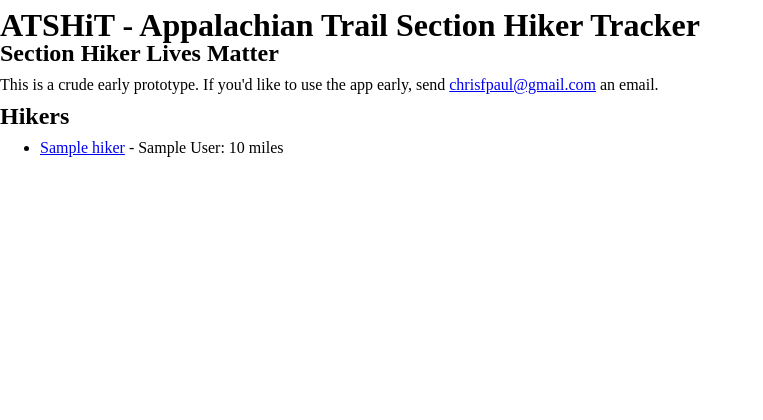
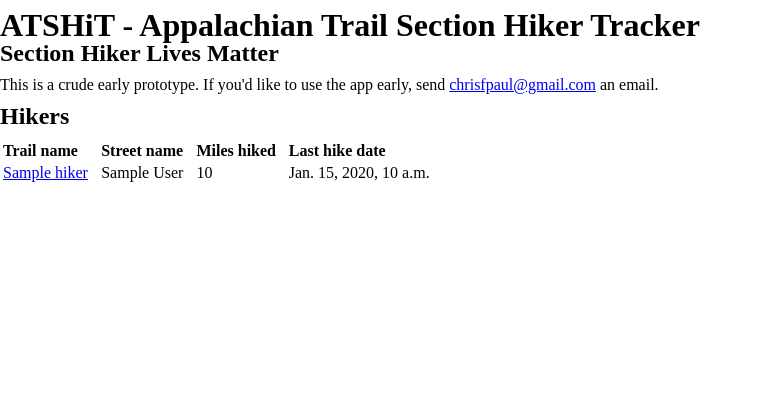
Before and after one commit to chrispaul/attracker, a Django app: template attracker_app/templates/attracker/index.html in a window 1280 px wide. Shown: the top 420 px of the page, without its empty margins (0-763 px from the left). Run offline with Django 3.2, Linux system fonts and the light colour scheme; the template is opened without the code that fills it: most values are stand-ins (such as "Sample title", 1, 10 or a date in 2020).

Commit message:
index: table with last hike date

```diff
--- a/attracker_app/templates/attracker/index.html
+++ b/attracker_app/templates/attracker/index.html
@@ -5,11 +5,13 @@
     #map { height: 60%; width: 50% }
     .wider{width: 50% }
     .narrower {width: 50% }
+    .narrowest {width: 35% }
+    .medium {width: 75% }
     .num { text-align: right; }
     .left_margin { margin-left: 15px; }
     h1 { line-height: 8px; }
     h2 { line-height: 5px; }
-    }
+    th { text-align: left; }
   </style>
 {% endblock %}
 
@@ -20,11 +22,26 @@ This is a crude early prototype. If you'd like to use the app early, send <a hre
     <p><strong>{{ error_message }}</strong></p>
 {% else %}
     {% if hikers %}
-        <ul>
-        {% for hiker in hikers %}
-        <li><a href="{% url 'hiker' hiker.id %}">{{ hiker.trail_name }}</a> - {{ hiker.user.first_name }} {{ hiker.user.last_name }}: {{hiker.miles_hiked}} miles </li>
-        {% endfor %}
-        </ul>
+        <table class=narrowest>
+            <thead>
+                <tr>
+                    <th>Trail name</th>
+                    <th>Street name</th>
+                    <th>Miles hiked</th>
+                    <th>Last hike date</th>
+                </tr>
+            </thead>
+            <tbody>
+                {% for hiker in hikers %}
+                    <tr>
+                        <td><a href="{% url 'hiker' hiker.id %}">{{ hiker.trail_name }}</a></td>
+                        <td>{{ hiker.user.first_name }} {{ hiker.user.last_name }}</td>
+                        <td>{{hiker.miles_hiked}}</td>
+                        <td>{{hiker.last_segment_date}}</td>
+                    </tr>
+                {% endfor %}
+            </tbody>
+        </table>
     {% else %}
         <p>No hikers are available.</p>
     {% endif %}
```
